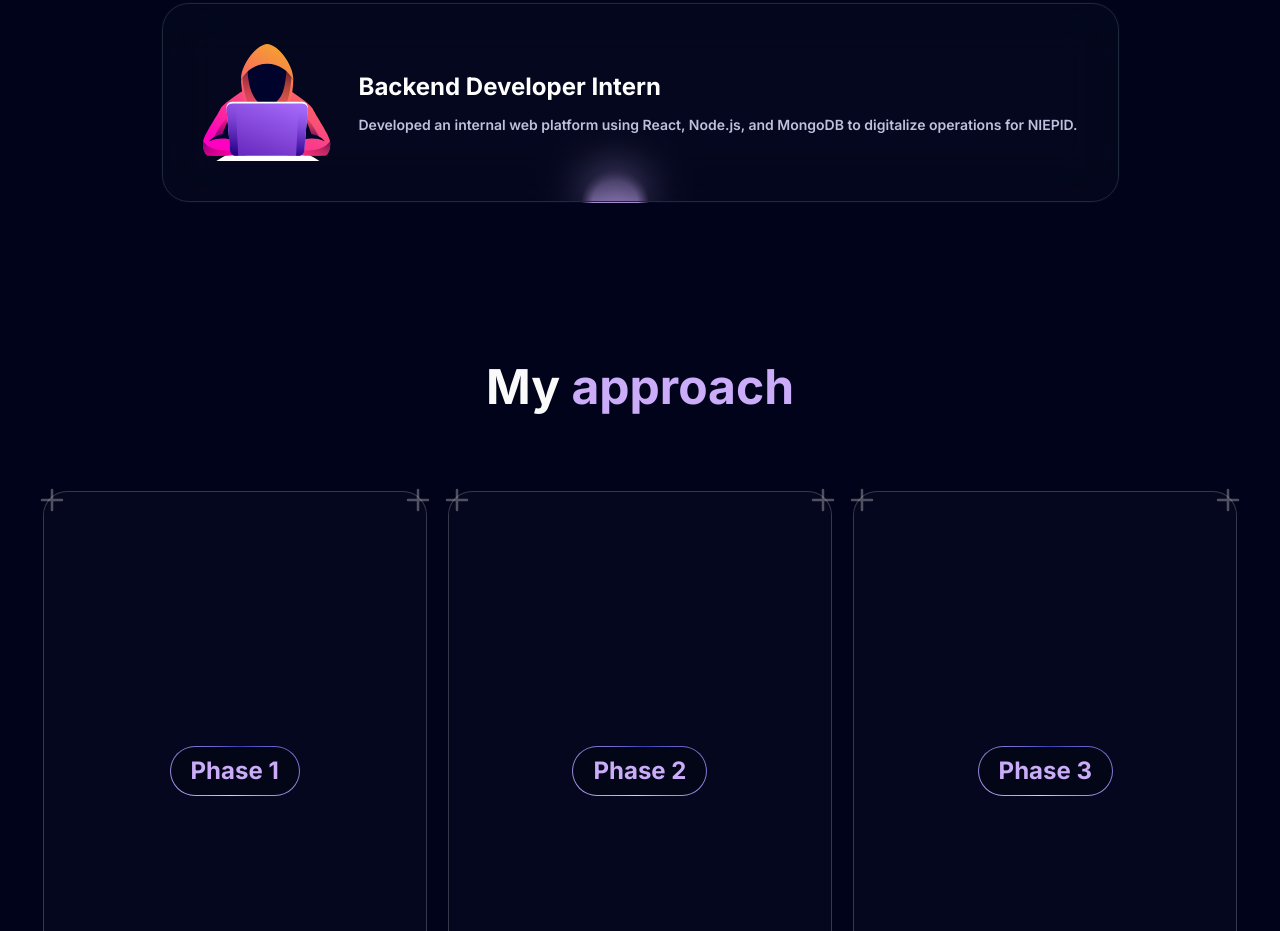
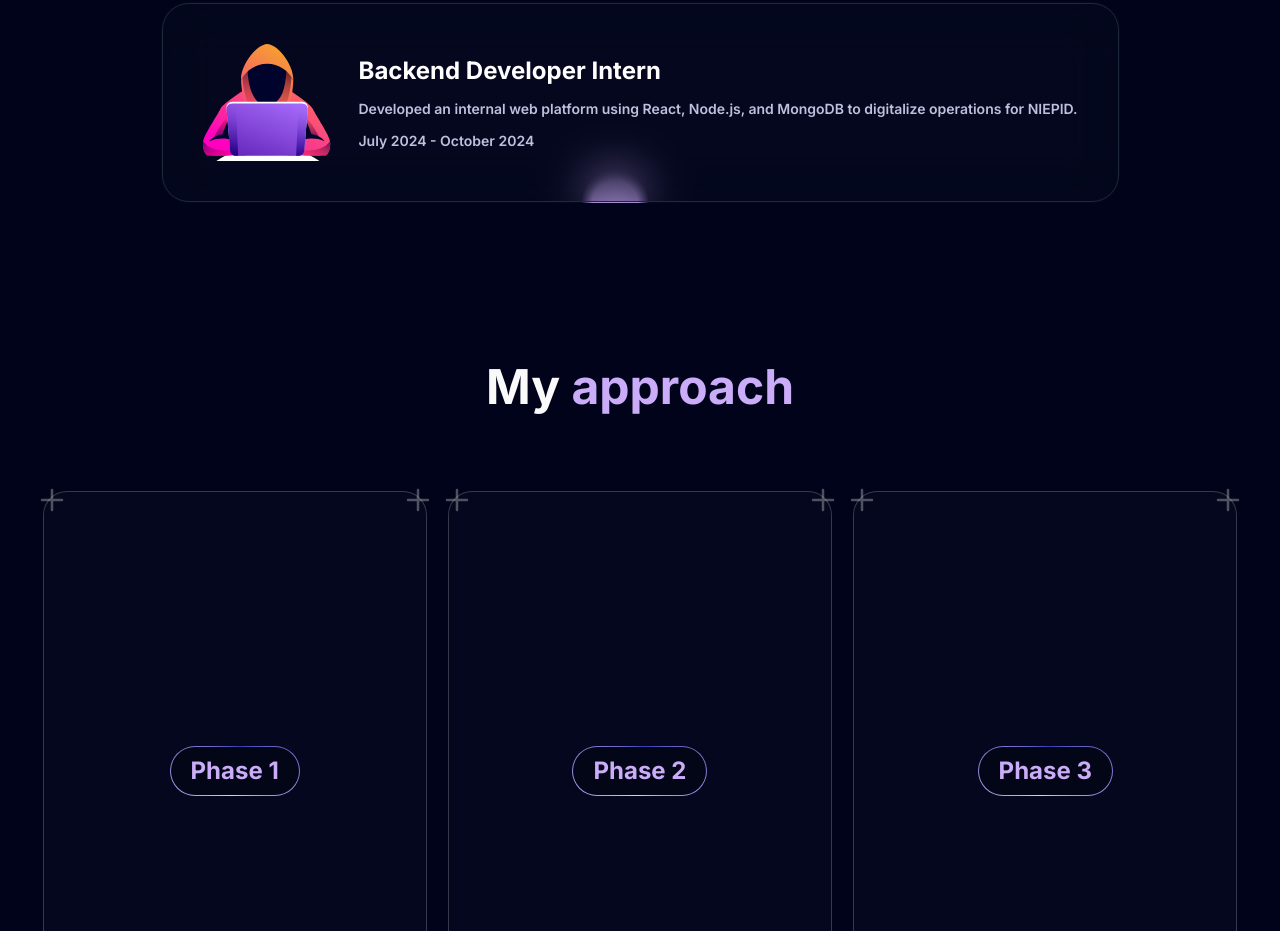
Before and after one commit to akashgarine/akash_garine, a Next.js app: page / in a window 1280 px wide. Shown: the part 3480-4411 px from the top of the page. Built offline with nearby package versions, Linux system fonts and the light colour scheme.

Commit message:
first commit

```diff
--- a/components/Experience.tsx
+++ b/components/Experience.tsx
@@ -37,6 +37,9 @@ const Experience = () => {
               <p className="text-start text-white-100 mt-3 font-semibold">
                 {workExperience[0].desc}
               </p>
+              <p className="text-start text-white-100 mt-3 font-semibold">
+                {workExperience[0].time}
+              </p>
             </div>
           </div>
         </Button>
```
